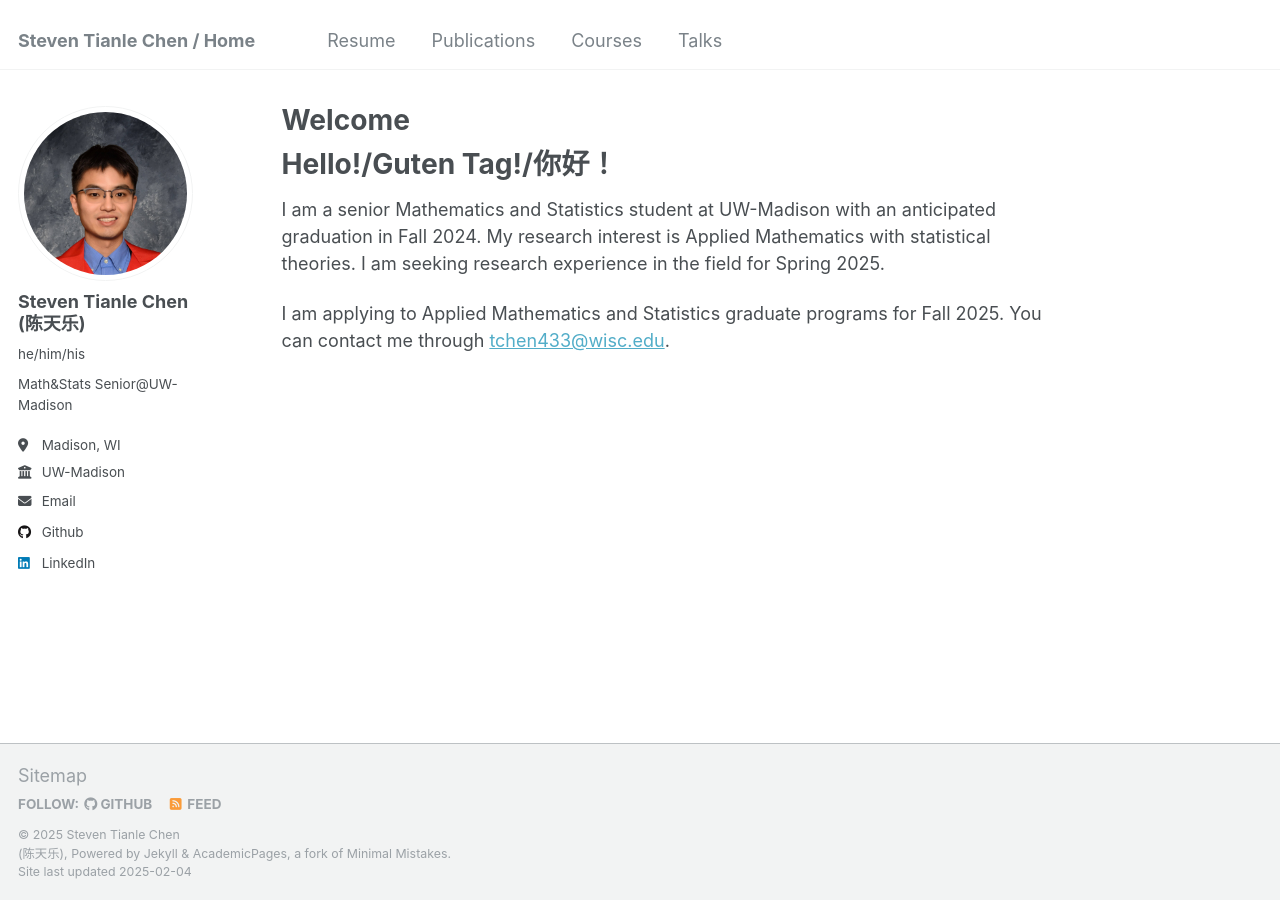
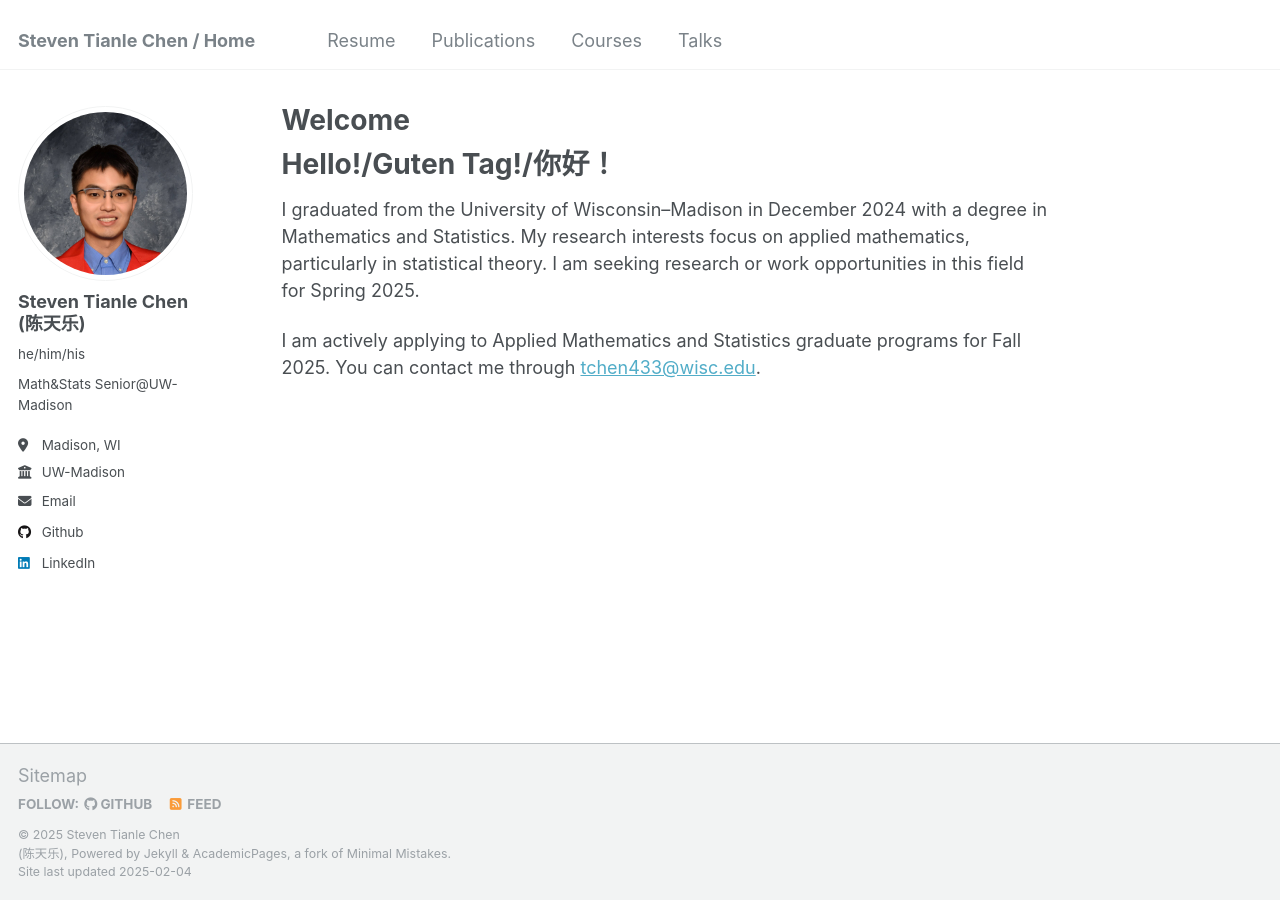
Before and after one commit to sttlchen/sttlchen.github.io, a Jekyll site: the page built from _pages/about.md, in a window 1280 px wide. Built offline with Jekyll 4.4.1, drawn with Linux system fonts in a browser that asks for light colours.

Commit message:
Update about.md

```diff
--- a/_pages/about.md
+++ b/_pages/about.md
@@ -9,6 +9,6 @@ redirect_from:
 
 Hello!/Guten Tag!/你好！
 ======
-I am a senior Mathematics and Statistics student at UW-Madison with an anticipated graduation in Fall 2024. My research interest is Applied Mathematics with statistical theories. I am seeking research experience in the field for Spring 2025.
+I graduated from the University of Wisconsin–Madison in December 2024 with a degree in Mathematics and Statistics. My research interests focus on applied mathematics, particularly in statistical theory. I am seeking research or work opportunities in this field for Spring 2025.
 
-I am applying to Applied Mathematics and Statistics graduate programs for Fall 2025. You can contact me through <a href="mailto:tchen433@wisc.edu">tchen433@wisc.edu</a>.
+I am actively applying to Applied Mathematics and Statistics graduate programs for Fall 2025. You can contact me through <a href="mailto:tchen433@wisc.edu">tchen433@wisc.edu</a>.
```
